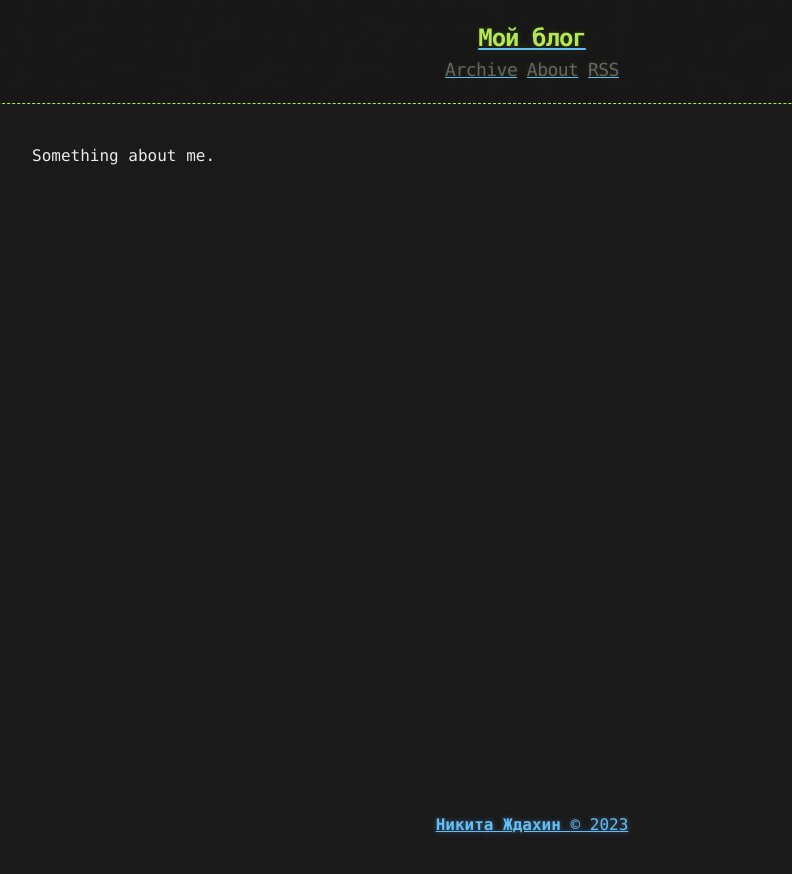
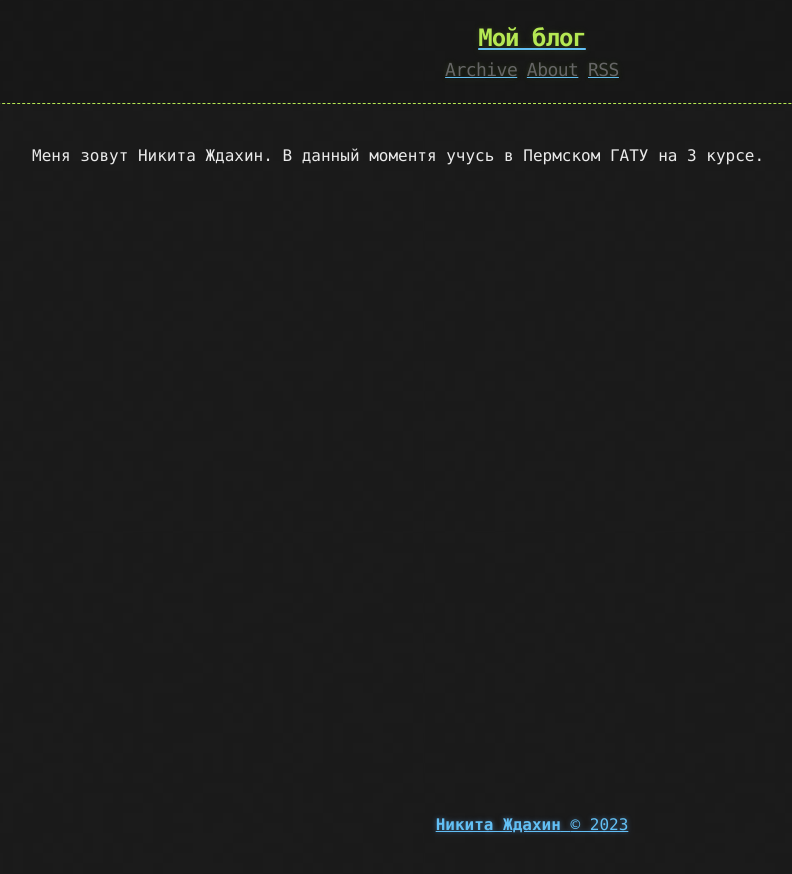
Before and after one commit to zhdahin/zhdahin.github.io, a Jekyll site: the page built from about.md, in a window 1280 px wide. Shown: the top 874 px of the page, without its empty margins (108-900 px from the left). Built offline with Jekyll 4.4.1, drawn with Linux system fonts in a browser that asks for light colours.

Commit message:
Update about.md

```diff
--- a/about.md
+++ b/about.md
@@ -2,5 +2,5 @@
 layout: page
 title: About
 ---
-
-Something about me.
+Меня зовут Никита Ждахин.
+В данный моментя учусь в Пермском ГАТУ на 3 курсе.
```
